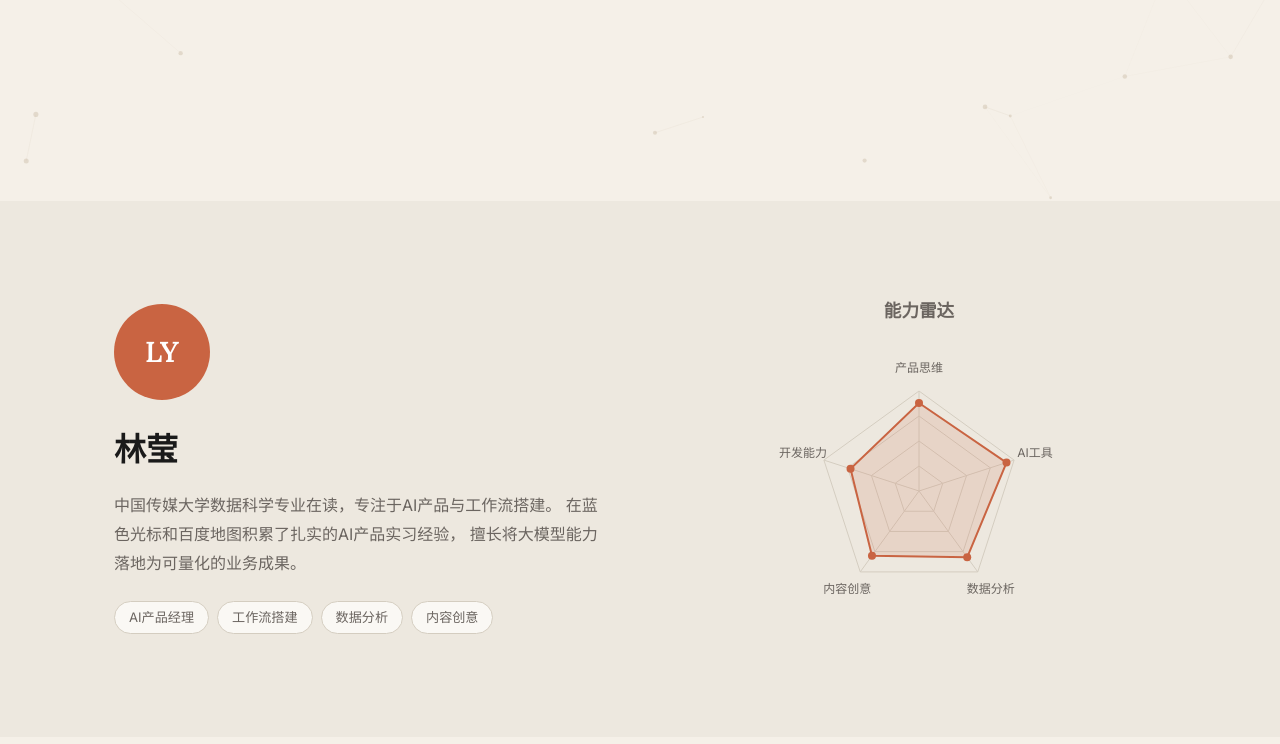
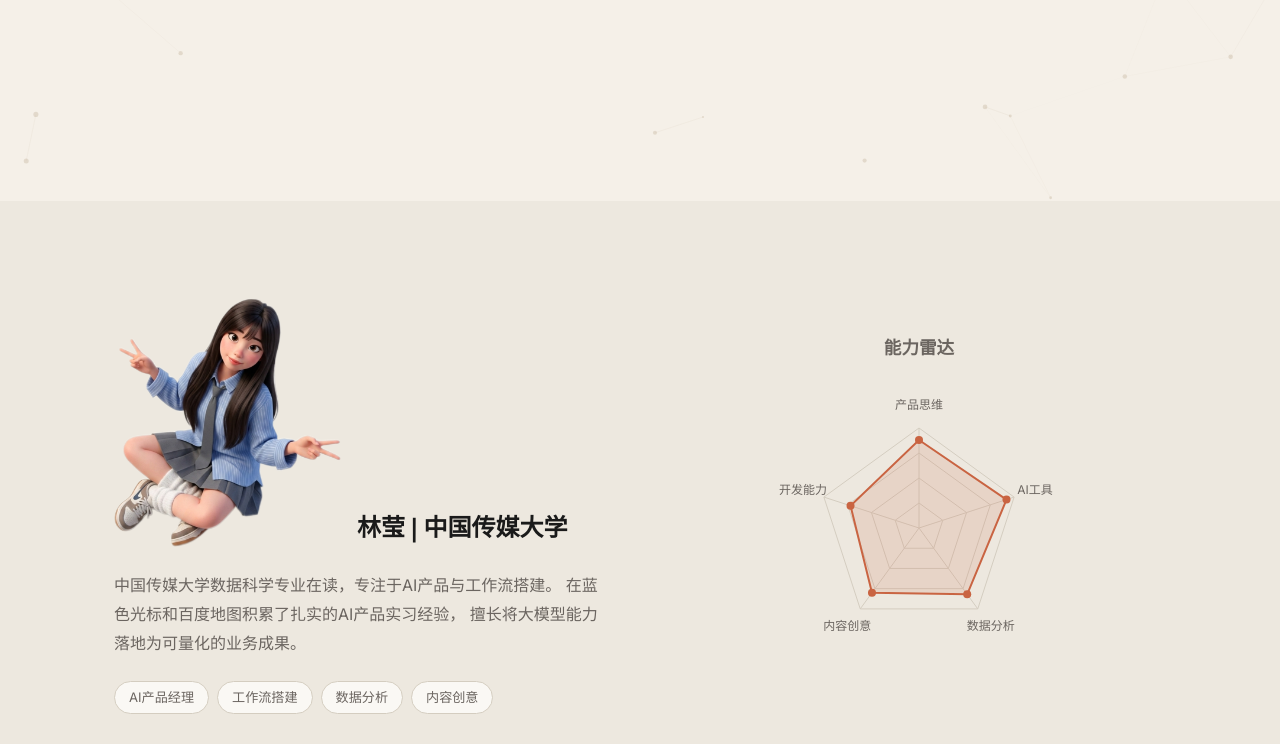
Before and after one commit to Adorethall/linys_web, a plain HTML site: page index.html in a window 1280 px wide. Shown: the part 599-1343 px from the top of the page. Drawn offline with Linux system fonts and the light colour scheme.

Commit message:
更新个人照片

```diff
--- a/index.html
+++ b/index.html
@@ -65,10 +65,12 @@
     <div class="container">
       <div class="about-grid">
         <div class="about-left fade-in">
-          <div class="avatar-wrap">
-            <div class="avatar-placeholder">LY</div>
+          <div class="avatar-name-row">
+            <div class="avatar-wrap">
+              <img src="assets/images/mypic.png" alt="证件照" style="width:230;height:250px;object-fit:cover;border-radius:8px;">
+            </div>
+            <h2 class="about-name">林莹 | 中国传媒大学</h2>
           </div>
-          <h2 class="about-name">林莹</h2>
           <p class="about-bio">
             中国传媒大学数据科学专业在读，专注于AI产品与工作流搭建。
             在蓝色光标和百度地图积累了扎实的AI产品实习经验，
--- a/style.css
+++ b/style.css
@@ -276,7 +276,8 @@ img { display: block; max-width: 100%; }
   gap: 64px;
   align-items: center;
 }
-.avatar-wrap { margin-bottom: 24px; }
+.avatar-name-row { display: flex; align-items: flex-end; gap: 16px; margin-bottom: 24px; }
+.avatar-wrap { margin-bottom: 0;}
 .avatar-placeholder {
   width: 96px;
   height: 96px;
@@ -292,8 +293,8 @@ img { display: block; max-width: 100%; }
 }
 .about-name {
   font-family: var(--font-serif);
-  font-size: 2rem;
-  margin-bottom: 16px;
+  font-size: 1.5rem;
+  margin-bottom: 0;
 }
 .about-bio {
   color: var(--text-muted);
```
Also changed, not shown: assets/images/myphoto.jpg (added), assets/images/mypic.jpg (added), assets/images/mypic.png (added).
